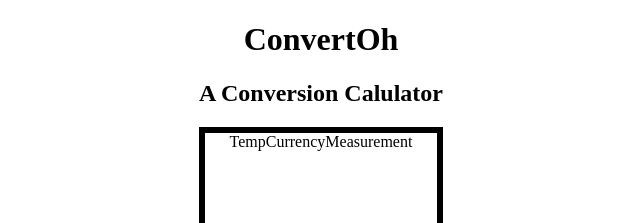
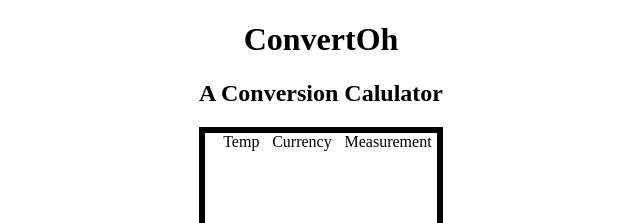
Before and after one commit to StudentCZ/ConvertOh, a React (Create React App) app: page / in a window 1280 px wide. Shown: the top 223 px of the page, without its empty margins (319-959 px from the left). Built offline with nearby package versions, Linux system fonts and the light colour scheme.

Commit message:
added padding to links

```diff
--- a/src/App.module.css
+++ b/src/App.module.css
@@ -17,4 +17,5 @@ body {
 
 .link {
   display: inline;
+  padding-left: 1vw;
 }
```
